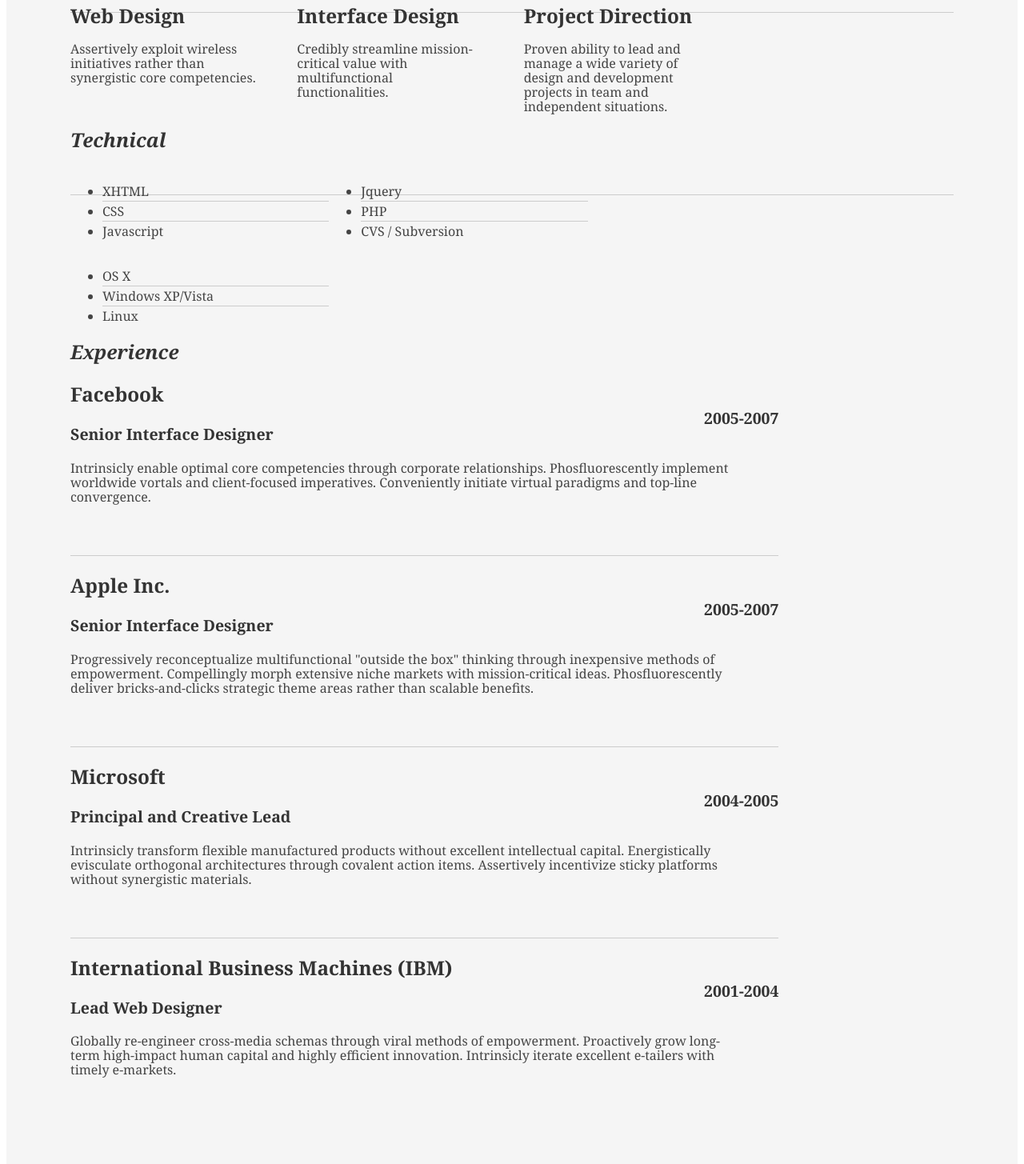
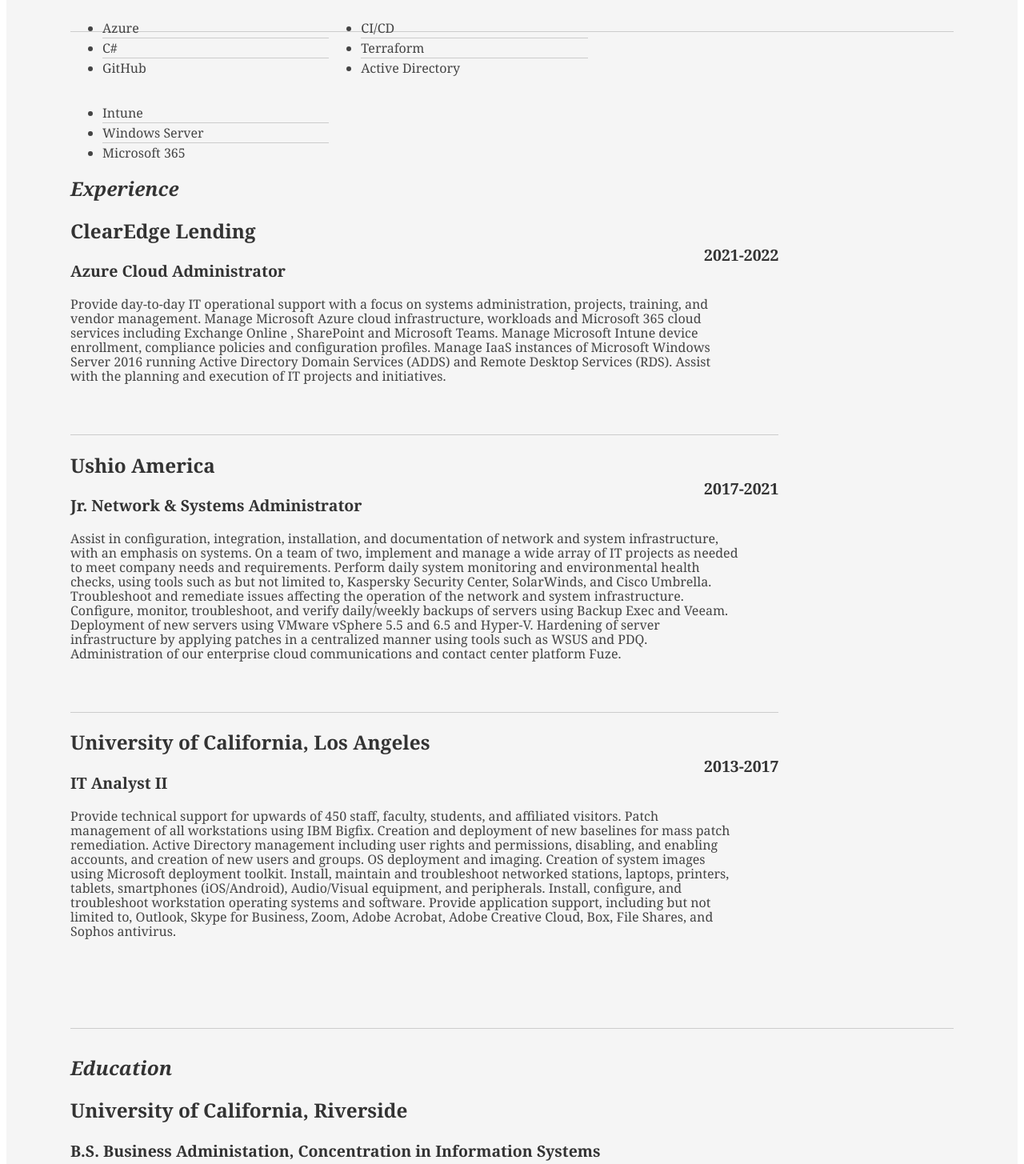
Before and after one commit to jonage00/CloudResumeChallenge, a plain HTML site: page frontend/index.html in a window 1280 px wide. Shown: the part 741-2196 px from the top of the page at 80% size. Drawn offline with Linux system fonts and the light colour scheme; a small style sheet from the web is missing.

```diff
--- a/frontend/index.html
+++ b/frontend/index.html
@@ -2,7 +2,7 @@
 <html>
 <head>
 
-	<title>Jonathan Doe | Web Designer, Director | name@yourdomain.com</title>
+	<title>Jonathan Mark Martinez | Azure Cloud Administrator | jonathan.mark.martinez@gmail.com</title>
 	<meta http-equiv="content-type" content="text/html; charset=utf-8" />
 
 	<meta name="keywords" content="" />
@@ -20,15 +20,15 @@
 		<div id="hd">
 			<div class="yui-gc">
 				<div class="yui-u first">
-					<h1>Jonathan Doe</h1>
-					<h2>Web Designer, Director</h2>
+					<h1>Jonathan Mark Martinez</h1>
+					<h2>Azure Cloud Administrator</h2>
 				</div>
 
 				<div class="yui-u">
 					<div class="contact-info">
 						<h3><a id="pdf" href="#">Download PDF</a></h3>
-						<h3><a href="mailto:name@yourdomain.com">name@yourdomain.com</a></h3>
-						<h3>(313) - 867-5309</h3>
+						<h3><a href="mailto:jonathan.mark.martinez@gmail.com">jonathan.mark.martinez@gmail.com</a></h3>
+						<h3>(424) - 227-2776</h3>
 					</div><!--// .contact-info -->
 				</div>
 			</div><!--// .yui-gc -->
@@ -44,32 +44,10 @@
 						</div>
 						<div class="yui-u">
 							<p class="enlarge">
-								Progressively evolve cross-platform ideas before impactful infomediaries. Energistically visualize tactical initiatives before cross-media catalysts for change.
+								Motivated team player with strong analytical skills and exceptional work ethic. Seeking a challenging position where I can add value by utilizing my abilities. Looking to secure a position that will allow me to grow as a Cloud Engineer.
 							</p>
 						</div>
-					</div><!--// .yui-gf -->
 
-					<div class="yui-gf">
-						<div class="yui-u first">
-							<h2>Skills</h2>
-						</div>
-						<div class="yui-u">
-
-								<div class="talent">
-									<h2>Web Design</h2>
-									<p>Assertively exploit wireless initiatives rather than synergistic core competencies.	</p>
-								</div>
-
-								<div class="talent">
-									<h2>Interface Design</h2>
-									<p>Credibly streamline mission-critical value with multifunctional functionalities.	 </p>
-								</div>
-
-								<div class="talent">
-									<h2>Project Direction</h2>
-									<p>Proven ability to lead and manage a wide variety of design and development projects in team and independent situations.</p>
-								</div>
-						</div>
 					</div><!--// .yui-gf -->
 
 					<div class="yui-gf">
@@ -78,21 +56,21 @@
 						</div>
 						<div class="yui-u">
 							<ul class="talent">
-								<li>XHTML</li>
-								<li>CSS</li>
-								<li class="last">Javascript</li>
+								<li>Azure</li>
+								<li>C#</li>
+								<li class="last">GitHub</li>
 							</ul>
 
 							<ul class="talent">
-								<li>Jquery</li>
-								<li>PHP</li>
-								<li class="last">CVS / Subversion</li>
+								<li>CI/CD</li>
+								<li>Terraform</li>
+								<li class="last">Active Directory</li>
 							</ul>
 
 							<ul class="talent">
-								<li>OS X</li>
-								<li>Windows XP/Vista</li>
-								<li class="last">Linux</li>
+								<li>Intune</li>
+								<li>Windows Server</li>
+								<li class="last">Microsoft 365</li>
 							</ul>
 						</div>
 					</div><!--// .yui-gf-->
@@ -106,56 +84,82 @@
 						<div class="yui-u">
 
 							<div class="job">
-								<h2>Facebook</h2>
-								<h3>Senior Interface Designer</h3>
-								<h4>2005-2007</h4>
-								<p>Intrinsicly enable optimal core competencies through corporate relationships. Phosfluorescently implement worldwide vortals and client-focused imperatives. Conveniently initiate virtual paradigms and top-line convergence. </p>
+								<h2>ClearEdge Lending</h2>
+								<h3>Azure Cloud Administrator</h3>
+								<h4>2021-2022</h4>
+								<p>Provide day-to-day IT operational support with a focus on systems administration, projects, training, and vendor management.
+									Manage Microsoft Azure cloud infrastructure, workloads and Microsoft 365 cloud services including Exchange Online , SharePoint and Microsoft Teams.
+									Manage Microsoft Intune device enrollment, compliance policies and configuration profiles.
+									Manage IaaS instances of Microsoft Windows Server 2016 running Active Directory Domain Services (ADDS) and Remote Desktop Services (RDS).
+									Assist with the planning and execution of IT projects and initiatives.
+								</p>
 							</div>
 
 							<div class="job">
-								<h2>Apple Inc.</h2>
-								<h3>Senior Interface Designer</h3>
-								<h4>2005-2007</h4>
-								<p>Progressively reconceptualize multifunctional "outside the box" thinking through inexpensive methods of empowerment. Compellingly morph extensive niche markets with mission-critical ideas. Phosfluorescently deliver bricks-and-clicks strategic theme areas rather than scalable benefits. </p>
+								<h2>Ushio America</h2>
+								<h3>Jr. Network & Systems Administrator</h3>
+								<h4>2017-2021</h4>
+								<p> Assist in configuration, integration, installation, and documentation of network and system infrastructure, with an emphasis on systems.
+									On a team of two, implement and manage a wide array of IT projects as needed to meet company needs and requirements.
+									Perform daily system monitoring and environmental health checks, using tools such as but not limited to, Kaspersky Security Center, SolarWinds, and Cisco Umbrella.
+									Troubleshoot and remediate issues affecting the operation of the network and system infrastructure.
+									Configure, monitor, troubleshoot, and verify daily/weekly backups of servers using Backup Exec and Veeam.
+									Deployment of new servers using VMware vSphere 5.5 and 6.5 and Hyper-V.
+									Hardening of server infrastructure by applying patches in a centralized manner using tools such as WSUS and PDQ.
+									Administration of our enterprise cloud communications and contact center platform Fuze.  </p>
 							</div>
 
-							<div class="job">
-								<h2>Microsoft</h2>
-								<h3>Principal and Creative Lead</h3>
-								<h4>2004-2005</h4>
-								<p>Intrinsicly transform flexible manufactured products without excellent intellectual capital. Energistically evisculate orthogonal architectures through covalent action items. Assertively incentivize sticky platforms without synergistic materials. </p>
-							</div>
-
-
 							<div class="job last">
-								<h2>International Business Machines (IBM)</h2>
-								<h3>Lead Web Designer</h3>
-								<h4>2001-2004</h4>
-								<p>Globally re-engineer cross-media schemas through viral methods of empowerment. Proactively grow long-term high-impact human capital and highly efficient innovation. Intrinsicly iterate excellent e-tailers with timely e-markets.</p>
+								<h2>University of California, Los Angeles</h2>
+								<h3>IT Analyst II </h3>
+								<h4>2013-2017</h4>
+								<p>Provide technical support for upwards of 450 staff, faculty, students, and affiliated visitors.
+									Patch management of all workstations using IBM Bigfix. Creation and deployment of new baselines for mass patch remediation.
+									Active Directory management including user rights and permissions, disabling, and enabling accounts, and creation of new users and groups.
+									OS deployment and imaging. Creation of system images using Microsoft deployment toolkit.
+									Install, maintain and troubleshoot networked stations, laptops, printers, tablets, smartphones (iOS/Android), Audio/Visual equipment, and peripherals.
+									Install, configure, and troubleshoot workstation operating systems and software. Provide application support, including but not limited to, Outlook, Skype for Business, Zoom, Adobe Acrobat, Adobe Creative Cloud, Box, File Shares, and Sophos antivirus.
+									 </p>
 							</div>
 
 						</div><!--// .yui-u -->
 					</div><!--// .yui-gf -->
 
-
-					<div class="yui-gf last">
+					<div class="yui-gf">
 						<div class="yui-u first">
 							<h2>Education</h2>
 						</div>
 						<div class="yui-u">
-							<h2>Indiana University - Bloomington, Indiana</h2>
-							<h3>Dual Major, Economics and English &mdash; <strong>4.0 GPA</strong> </h3>
+							<h2>University of California, Riverside</h2>
+							<h3>B.S. Business Administation, Concentration in Information Systems  </h3>
 						</div>
 					</div><!--// .yui-gf -->
+
+
+					<div class="yui-gf last">
+						<div class="yui-u first">
+							<h2>Certifications</h2>
+						</div>
+						<div class="yui-u">
+							<h3>Microsoft Certified: Azure Administrator Associate</h3>
+							<h3>Microsoft Certified Solutions Associate (MCSA): Windows Server 2016   </h3>
+							<h3>Cisco Certified Network Associate (CCNA): Routing and Switching </h3>
+
+					</div><!--// .yui-gf -->
+
 
 
 				</div><!--// .yui-b -->
 			</div><!--// yui-main -->
 		</div><!--// bd -->
 
+
+
 		<div id="ft">
-			<p>Jonathan Doe &mdash; <a href="mailto:name@yourdomain.com">name@yourdomain.com</a> &mdash; (313) - 867-5309</p>
+			<p>Jonathan Mark Martinez &mdash; <a href="mailto:jonathan.mark.martinez@gmail.com">jonathan.mark.martinez@gmail.com</a> &mdash; (424) - 227-2776</p>
+			<p>This page has been viewed <a id="counter"></a> times.</p>
 		</div><!--// footer -->
+
 
 	</div><!-- // inner -->
 
```
Also changed, not shown: frontend/main.js (added, +21 -0 lines).
